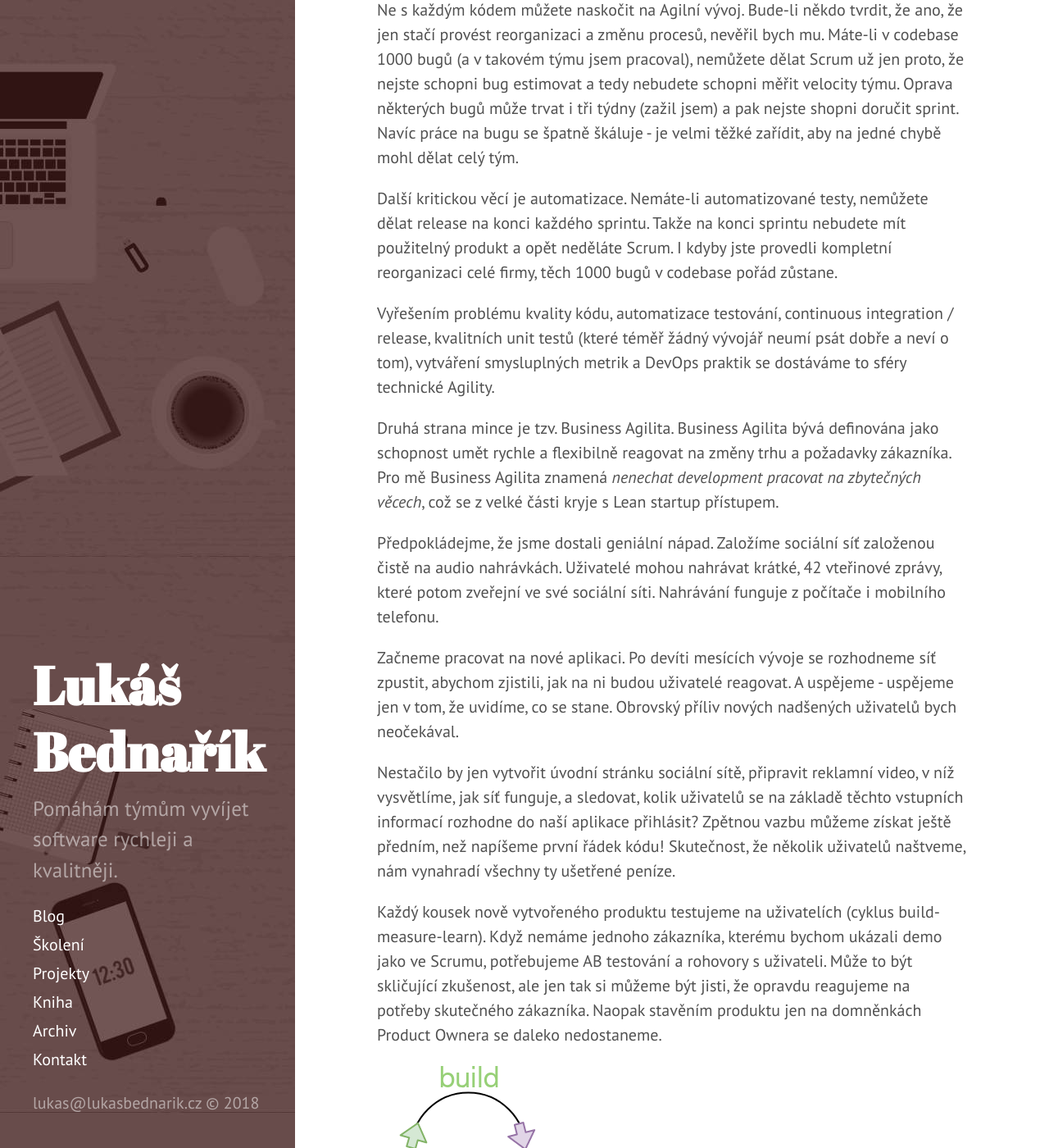
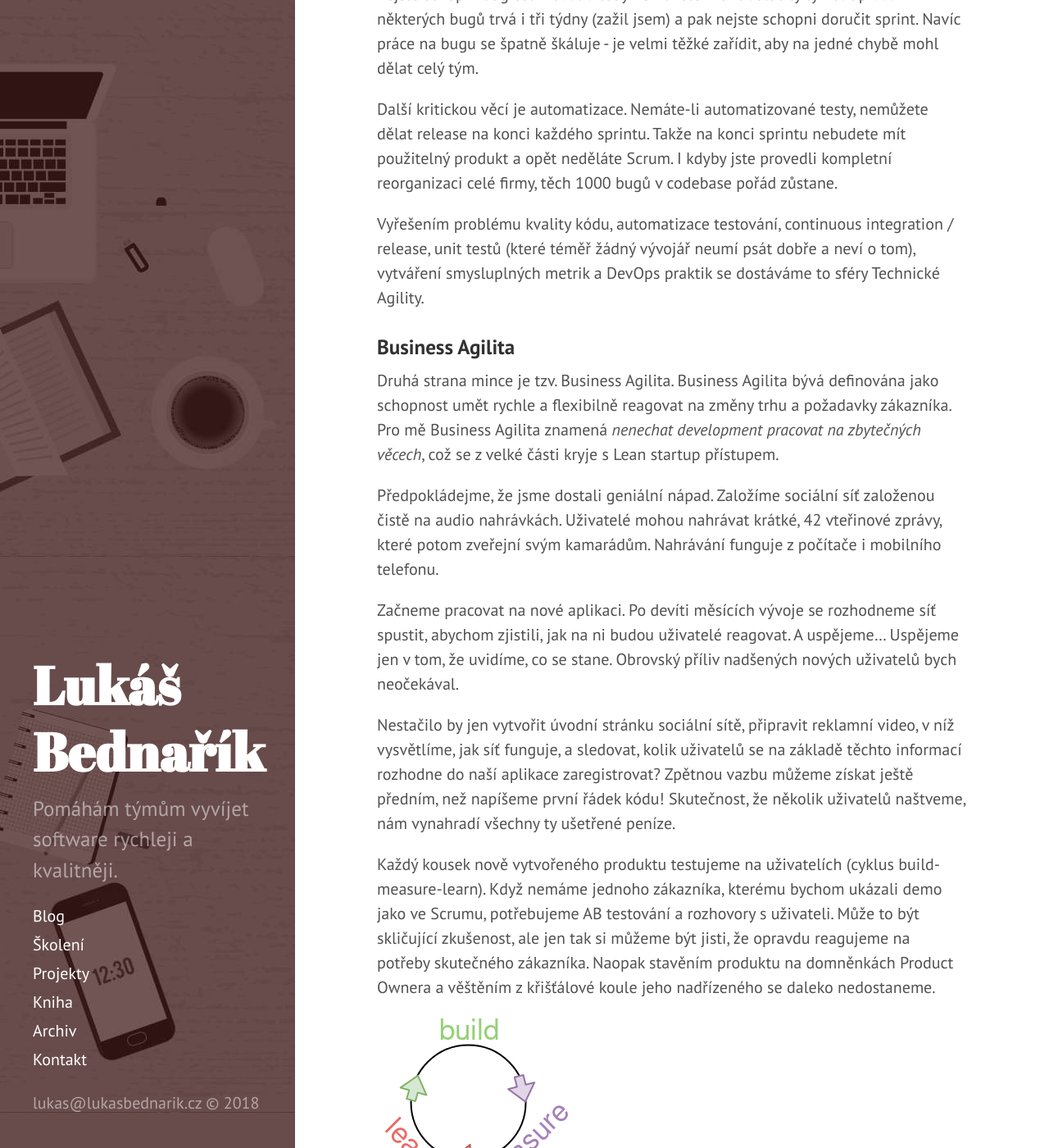
Before and after one commit to lukasbednarik/lukasbednarik.cz, a Jekyll site: the page built from _posts/2018-09-04-agilita-z-vyprodeje.md, in a window 1280 px wide and 1400 px high, scrolled down 1065 px. Shown: the whole window at 82% size. Built offline with Jekyll 4.4.1, drawn with Linux system fonts in a browser that asks for light colours; some of the changed text lies outside the part shown.

Commit message:
proofreading

```diff
--- a/_posts/2018-09-04-agilita-z-vyprodeje.md
+++ b/_posts/2018-09-04-agilita-z-vyprodeje.md
@@ -13,31 +13,30 @@
 šéfkuchaře, který ví, co dělá, a umí dobře uvařit. Se Scrumem je to podobné. Dáte-li dohromady
 všechny jeho ingredience, vůbec to neznamená, že se vám výsledek bude líbit, že vás bude bavit a že bude fungovat.
 
-Existují konzultantské firmy, které mohou vaši firmu dokonce certifikovat, že "provozuje pravý Scrum".
+Existují konzultantské společnosti, které mohou vaši firmu dokonce certifikovat, že "provozuje pravý Scrum".
 Je to certifikace ingrediencí v trochu jiném světle. Máte-li rádi papíry, budete mít rádi i takový certifikát.
 
 ![Sleva 50%]({{ site.url }}/assets/sales-50-off.png)
 
-Ve skutečnosti všechno začíná u dobrých vývojářských praktik a u podpory managementu.
-To, co mě baví, jsou právě tyto praktiky. Podporu managementu si mohou získat vývojáři,
-kteří umí vysvětlit, v čem je která praktika přínosná a proč dělají to, co dělají.
-Vždyť vývojáři i management mají stejný cíl: Doručit fungující software rychle.
+## Dvě strany téže mince
 
-## Dvě strany téže mince
+### Technická Agilita
 
 Ne s každým kódem můžete naskočit na Agilní vývoj. Bude-li někdo tvrdit, že ano, že jen stačí provést
 reorganizaci a změnu procesů, nevěřil bych mu. Máte-li v codebase 1000 bugů (a v takovém týmu jsem pracoval),
-nemůžete dělat Scrum už jen proto, že nejste schopni bug estimovat a tedy nebudete schopni
-měřit velocity týmu. Oprava některých bugů může trvat i tři týdny (zažil jsem) a pak nejste shopni doručit
+nemůžete dělat Scrum už jen proto, že nejste schopni bug estimovat a tedy nemůžete
+měřit velocity týmu. Oprava některých bugů trvá i tři týdny (zažil jsem) a pak nejste schopni doručit
 sprint. Navíc práce na bugu se špatně škáluje - je velmi těžké zařídit, aby na jedné chybě mohl dělat celý tým.
 
 Další kritickou věcí je automatizace. Nemáte-li automatizované testy, nemůžete dělat release
 na konci každého sprintu. Takže na konci sprintu nebudete mít použitelný produkt a opět neděláte Scrum.
 I kdyby jste provedli kompletní reorganizaci celé firmy, těch 1000 bugů v codebase pořád zůstane.
 
-Vyřešením problému kvality kódu, automatizace testování, continuous integration / release, kvalitních unit testů
+Vyřešením problému kvality kódu, automatizace testování, continuous integration / release, unit testů
 (které téměř žádný vývojář neumí psát dobře a neví o tom), vytváření smysluplných metrik a DevOps praktik
-se dostáváme to sféry technické Agility.
+se dostáváme to sféry Technické Agility.
+
+### Business Agilita
 
 Druhá strana mince je tzv. Business Agilita. Business Agilita bývá definována jako schopnost
 umět rychle a flexibilně reagovat na změny trhu a požadavky zákazníka.
@@ -45,29 +44,29 @@
 což se z velké části kryje s Lean startup přístupem.
 
 Předpokládejme, že jsme dostali geniální nápad. Založíme sociální síť založenou čistě na audio nahrávkách.
-Uživatelé mohou nahrávat krátké, 42 vteřinové zprávy, které potom zveřejní ve své sociální síti.
+Uživatelé mohou nahrávat krátké, 42 vteřinové zprávy, které potom zveřejní svým kamarádům.
 Nahrávání funguje z počítače i mobilního telefonu.
 
-Začneme pracovat na nové aplikaci. Po devíti mesících vývoje se rozhodneme síť zpustit, abychom zjistili,
-jak na ni budou uživatelé reagovat. A uspějeme - uspějeme jen v tom, že uvidíme, co se stane.
-Obrovský příliv nových nadšených uživatelů bych neočekával.
+Začneme pracovat na nové aplikaci. Po devíti měsících vývoje se rozhodneme síť spustit, abychom zjistili,
+jak na ni budou uživatelé reagovat. A uspějeme... Uspějeme jen v tom, že uvidíme, co se stane.
+Obrovský příliv nadšených nových uživatelů bych neočekával.
 
 Nestačilo by jen vytvořit úvodní stránku sociální sítě, připravit reklamní video, v níž vysvětlíme,
-jak síť funguje, a sledovat, kolik uživatelů se na základě těchto vstupních informací rozhodne
-do naší aplikace přihlásit? Zpětnou vazbu můžeme získat ještě předním, než napíšeme první řádek kódu!
+jak síť funguje, a sledovat, kolik uživatelů se na základě těchto informací rozhodne
+do naší aplikace zaregistrovat? Zpětnou vazbu můžeme získat ještě předním, než napíšeme první řádek kódu!
 Skutečnost, že několik uživatelů naštveme, nám vynahradí všechny ty ušetřené peníze.
 
 Každý kousek nově vytvořeného produktu testujeme na uživatelích
 (cyklus build-measure-learn). Když nemáme jednoho zákazníka,
-kterému bychom ukázali demo jako ve Scrumu, potřebujeme AB testování a rohovory s uživateli.
+kterému bychom ukázali demo jako ve Scrumu, potřebujeme AB testování a rozhovory s uživateli.
 Může to být skličující zkušenost, ale jen tak si můžeme být jisti, že opravdu reagujeme
-na potřeby skutečného zákazníka. Naopak stavěním produktu jen na domněnkách Product Ownera
-se daleko nedostaneme.
+na potřeby skutečného zákazníka. Naopak stavěním produktu na domněnkách Product Ownera
+a věštěním z křišťálové koule jeho nadřízeného se daleko nedostaneme.
 
 ![Sleva 50%]({{ site.url }}/assets/build-measure-learn.png)
 
 Tohle je Business Agilita. Development nedělá zbytečné věci, na potřeby zákazníka se reaguje rychle a svižně.
-Málo se mluví o tom, koliv firem ve své existenci
+Málo se mluví o tom, kolik firem ve své existenci
 [provedlo Pivot](https://www.forbes.com/sites/jasonnazar/2013/10/08/14-famous-business-pivots/).
 Trefit milionový business napoprvé se nepovedlo ani v Twitteru, PayPalu nebo Starbucks.
 
```
Also changed, not shown: other parts of _posts/2018-09-04-agilita-z-vyprodeje.md (+3 -3 lines).
